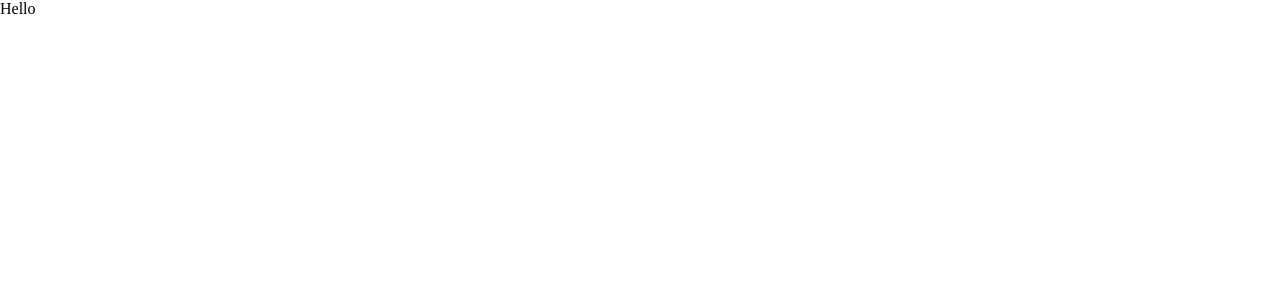
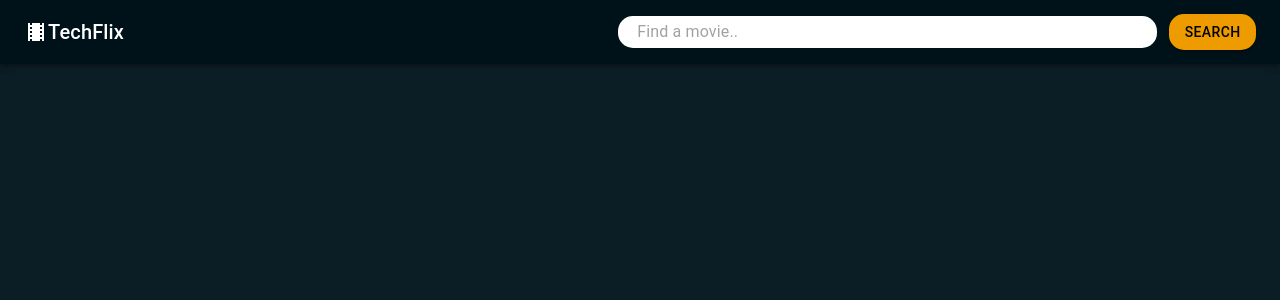
Before and after one commit to Hodeda/MovieApp, a React (Create React App) app: page / in a window 1280 px wide. Shown: the top 300 px of the page. Built offline with nearby package versions, Linux system fonts and the light colour scheme.

Commit message:
WIP, added Navbar and general design to homepage

```diff
--- a/package.json
+++ b/package.json
@@ -3,6 +3,10 @@
   "version": "0.1.0",
   "private": true,
   "dependencies": {
+    "@emotion/react": "^11.11.0",
+    "@emotion/styled": "^11.11.0",
+    "@mui/icons-material": "^5.11.16",
+    "@mui/material": "^5.13.1",
     "@testing-library/jest-dom": "^5.16.5",
     "@testing-library/react": "^13.4.0",
     "@testing-library/user-event": "^13.5.0",
--- a/src/App.css
+++ b/src/App.css
@@ -7,4 +7,29 @@
 html,
 body {
   height: 100%;
+  background-color: #0c1e25;
 }
+
+.App {
+}
+
+.searchContainer {
+  align-items: center;
+  position: relative;
+  display: flex;
+}
+
+.searchInput {
+  width: 550px;
+  border-radius: 15px;
+  background-color: white;
+  color: black;
+  margin-right: 2%;
+  padding-left: 3%;
+}
+
+@media (max-width: 550px) {
+  .searchInput {
+    width: 150px;
+  }
+}
--- a/src/App.js
+++ b/src/App.js
@@ -1,7 +1,12 @@
 import "./App.css";
+import Navbar from "./components/Navbar";
 
 function App() {
-  return <div className="App">Hello</div>;
+  return (
+    <div className="App">
+      <Navbar />
+    </div>
+  );
 }
 
 export default App;
--- /dev/null
+++ b/src/components/Navbar.jsx
@@ -0,0 +1,32 @@
+import React from 'react';
+import AppBar from '@mui/material/AppBar';
+import Box from '@mui/material/Box';
+import Toolbar from '@mui/material/Toolbar';
+import Typography from '@mui/material/Typography';
+import Button from '@mui/material/Button';
+import InputBase from '@mui/material/InputBase';
+import LocalMoviesIcon from '@mui/icons-material/LocalMovies';
+
+//#EE9B00
+// #001219
+const Navbar = () => {
+  return (
+    <Box sx={{ flexGrow: 1}}>
+      <AppBar position="static" sx={{backgroundColor:'#001219' }}>
+        <Toolbar>
+          <LocalMoviesIcon/>
+          <Typography variant="h6" component="div" sx={{ flexGrow: 1 }}>
+            TechFlix
+          </Typography>
+          <Box className='searchContainer'>
+            <InputBase className='searchInput'  placeholder="Find a movie.."/>
+            <Button variant='contained' sx={{backgroundColor:'#EE9B00 !important', color:'black', borderRadius:'15px'}}>Search</Button>
+          </Box>
+        </Toolbar>
+      </AppBar>
+    </Box>
+  );
+}
+
+
+export default Navbar;
```
Also changed, not shown: 1 other file (tests, documents, lock files or other folders).
